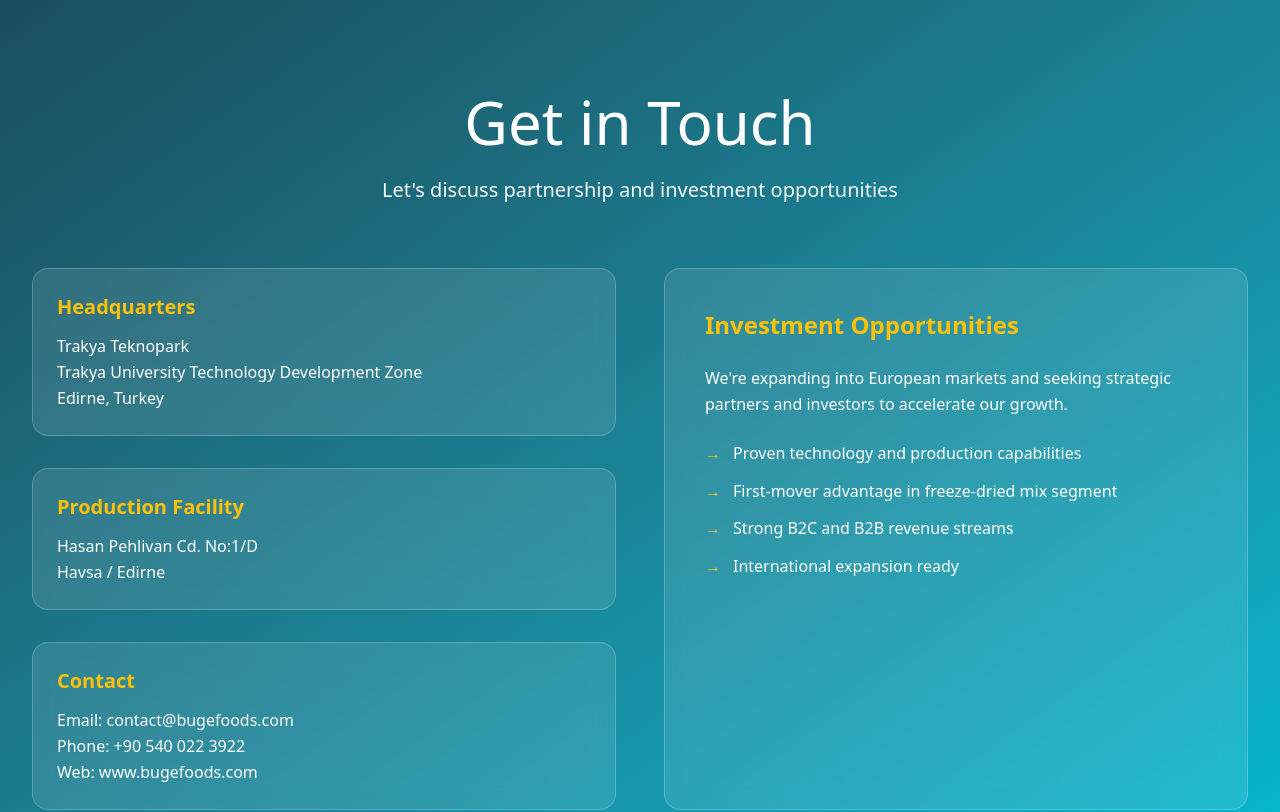
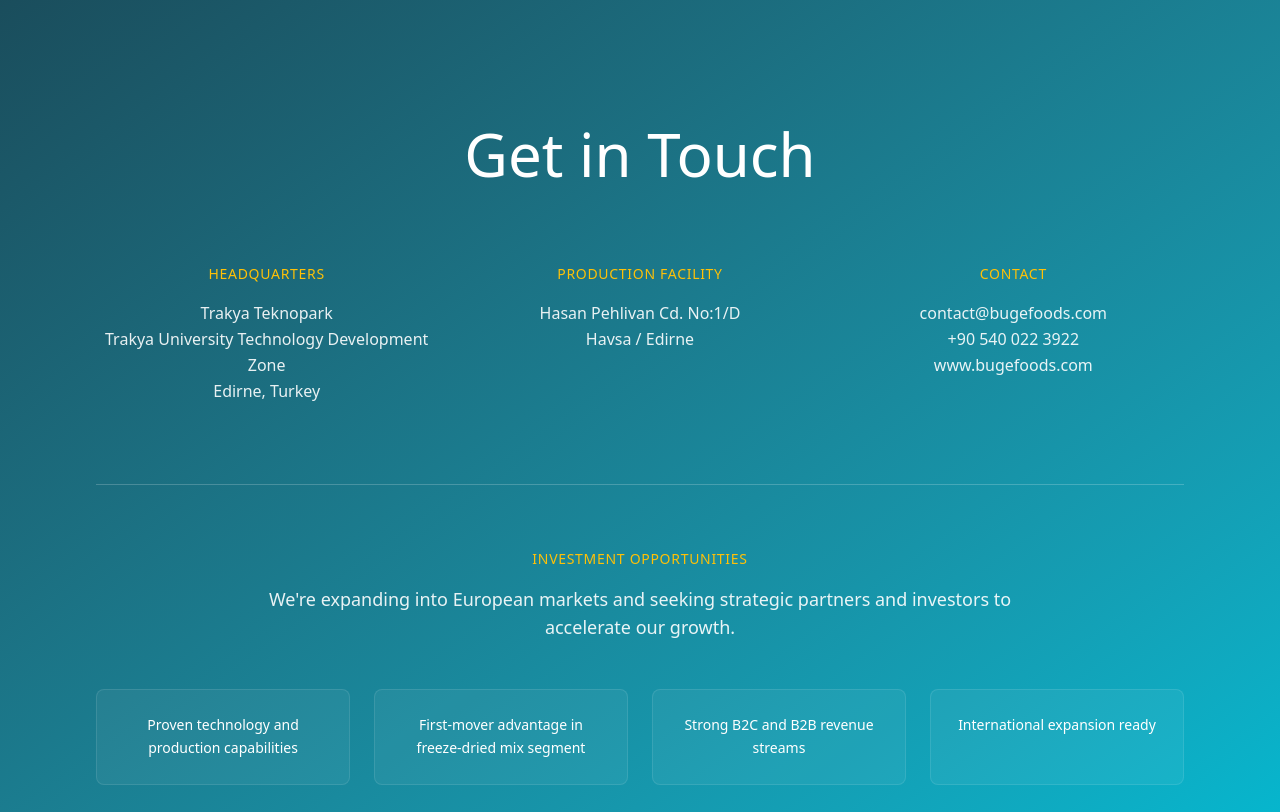
Before and after one commit to buge-ai/blendence-web, a Next.js app: page / in a window 1280 px wide. Shown: the part 7700-8512 px from the top of the page. Built offline with nearby package versions, Linux system fonts and the light colour scheme.

Commit message:
remove gray backgrounds

```diff
--- a/app/page.tsx
+++ b/app/page.tsx
@@ -576,41 +576,52 @@
       </section>
 
       {/* Contact Section */}
-      <section id="contact" className="py-24 bg-gradient-to-br from-[var(--dark-blue)] to-[var(--turquoise)] text-white">
-        <div className="max-w-7xl mx-auto px-4 sm:px-6 lg:px-8">
-          <div className="text-center mb-16">
+      <section id="contact" className="py-32 bg-gradient-to-br from-[var(--dark-blue)] to-[var(--turquoise)] text-white">
+        <div className="max-w-6xl mx-auto px-4 sm:px-6 lg:px-8">
+          <div className="text-center mb-20">
             <h2 className="text-5xl md:text-6xl font-light mb-6 text-white">Get in Touch</h2>
-            <p className="text-xl font-light opacity-95 max-w-2xl mx-auto">Let's discuss partnership and investment opportunities</p>
           </div>
-          <div className="grid md:grid-cols-2 gap-12">
-            <div className="space-y-8">
+
+          <div className="grid md:grid-cols-3 gap-8 mb-16">
+            <div className="text-center">
+              <div className="mb-4">
+                <h4 className="text-sm font-medium uppercase tracking-wider mb-4" style={{ color: 'var(--yellow)' }}>HEADQUARTERS</h4>
+                <p className="text-base font-light leading-relaxed text-white/90">Trakya Teknopark<br />Trakya University Technology Development Zone<br />Edirne, Turkey</p>
+              </div>
+            </div>
+
+            <div className="text-center">
+              <div className="mb-4">
+                <h4 className="text-sm font-medium uppercase tracking-wider mb-4" style={{ color: 'var(--yellow)' }}>PRODUCTION FACILITY</h4>
+                <p className="text-base font-light leading-relaxed text-white/90">Hasan Pehlivan Cd. No:1/D<br />Havsa / Edirne</p>
+              </div>
+            </div>
+
+            <div className="text-center">
+              <div className="mb-4">
+                <h4 className="text-sm font-medium uppercase tracking-wider mb-4" style={{ color: 'var(--yellow)' }}>CONTACT</h4>
+                <p className="text-base font-light leading-relaxed text-white/90">contact@bugefoods.com<br />+90 540 022 3922<br />www.bugefoods.com</p>
+              </div>
+            </div>
+          </div>
+
+          <div className="border-t border-white/20 pt-16">
+            <div className="text-center mb-8">
+              <h3 className="text-sm font-medium uppercase tracking-wider mb-4" style={{ color: 'var(--yellow)' }}>Investment Opportunities</h3>
+              <p className="text-lg font-light text-white/90 max-w-3xl mx-auto mb-12">We're expanding into European markets and seeking strategic partners and investors to accelerate our growth.</p>
+            </div>
+
+            <div className="grid md:grid-cols-2 lg:grid-cols-4 gap-6">
               {[
-                { title: 'Headquarters', content: 'Trakya Teknopark\nTrakya University Technology Development Zone\nEdirne, Turkey' },
-                { title: 'Production Facility', content: 'Hasan Pehlivan Cd. No:1/D\nHavsa / Edirne' },
-                { title: 'Contact', content: 'Email: contact@bugefoods.com\nPhone: +90 540 022 3922\nWeb: www.bugefoods.com' }
+                'Proven technology and production capabilities',
+                'First-mover advantage in freeze-dried mix segment',
+                'Strong B2C and B2B revenue streams',
+                'International expansion ready'
               ].map((item) => (
-                <div key={item.title} className="bg-white/10 backdrop-blur-md border border-white/20 p-6 rounded-2xl">
-                  <h4 className="text-xl font-semibold mb-3" style={{ color: 'var(--yellow)' }}>{item.title}</h4>
-                  <p className="whitespace-pre-line leading-relaxed">{item.content}</p>
+                <div key={item} className="text-center p-6 bg-white/5 rounded-lg border border-white/10">
+                  <p className="text-sm font-light leading-relaxed">{item}</p>
                 </div>
               ))}
-            </div>
-            <div className="bg-white/10 backdrop-blur-md border border-white/20 p-10 rounded-2xl">
-              <h3 className="text-2xl font-semibold mb-6" style={{ color: 'var(--yellow)' }}>Investment Opportunities</h3>
-              <p className="mb-6 leading-relaxed">We're expanding into European markets and seeking strategic partners and investors to accelerate our growth.</p>
-              <ul className="space-y-3">
-                {[
-                  'Proven technology and production capabilities',
-                  'First-mover advantage in freeze-dried mix segment',
-                  'Strong B2C and B2B revenue streams',
-                  'International expansion ready'
-                ].map((item) => (
-                  <li key={item} className="flex gap-3 items-start">
-                    <span className="font-bold flex-shrink-0" style={{ color: 'var(--yellow)' }}>→</span>
-                    <span>{item}</span>
-                  </li>
-                ))}
-              </ul>
             </div>
           </div>
         </div>
```
